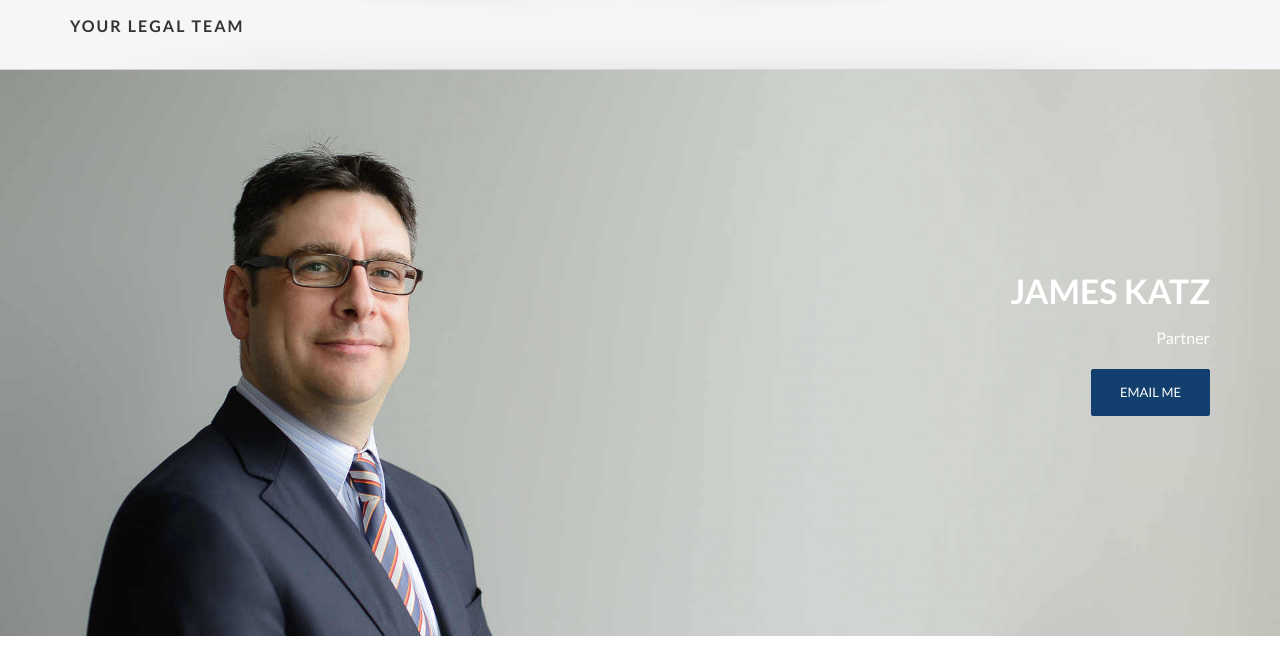
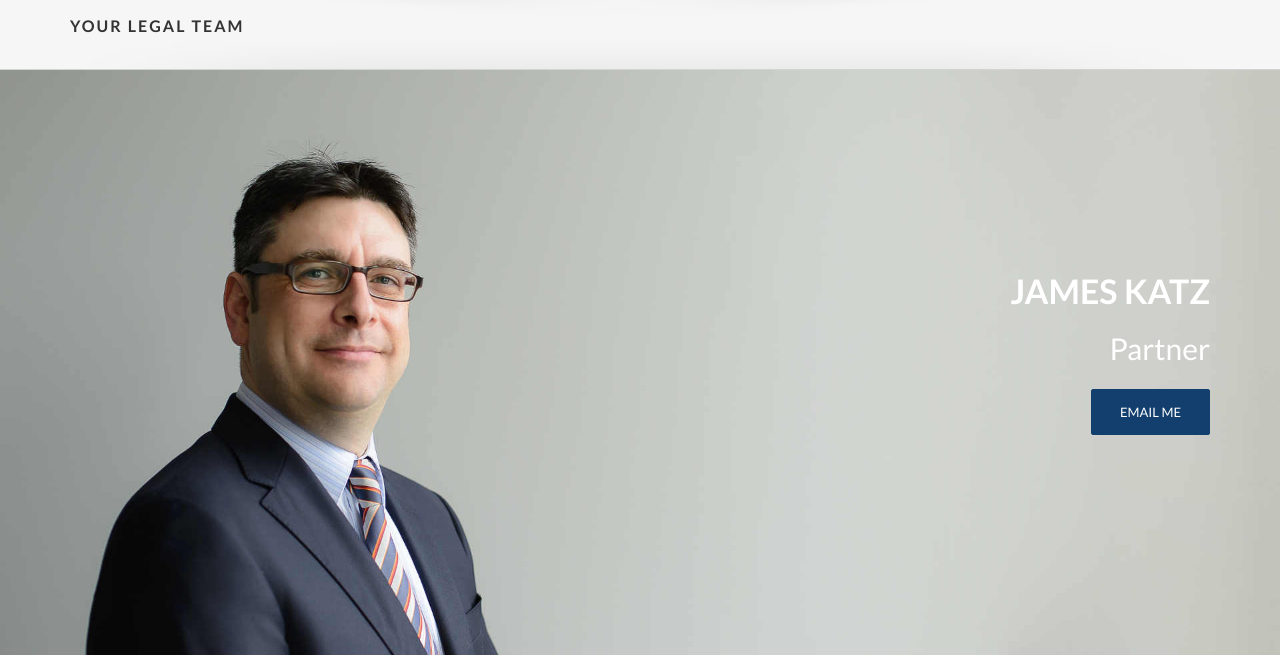
Before and after one commit to skslaw/skslaw.github.io, a plain HTML site: page team/james-katz.html in a window 1280 px wide. Shown: the part 129-800 px from the top of the page. Drawn offline with nearby package versions, Linux system fonts and the light colour scheme; some packages are replaced by stand-ins of ours; a script that the page names is missing.

Commit message:
made the word "Partner" bigger

```diff
--- a/scss/skslaw-sm.scss
+++ b/scss/skslaw-sm.scss
@@ -121,7 +121,9 @@ header {
 	}
 }
 
-
+.me-intro p.lead {
+	font-size: 30px;
+}
 .james {
 	.me-intro {
 		background: url(../img/team/james-katz-2.jpg);
```
Also changed, not shown: css/skslaw-sm.css, css/skslaw.css, css/style.css, 3 other files.
